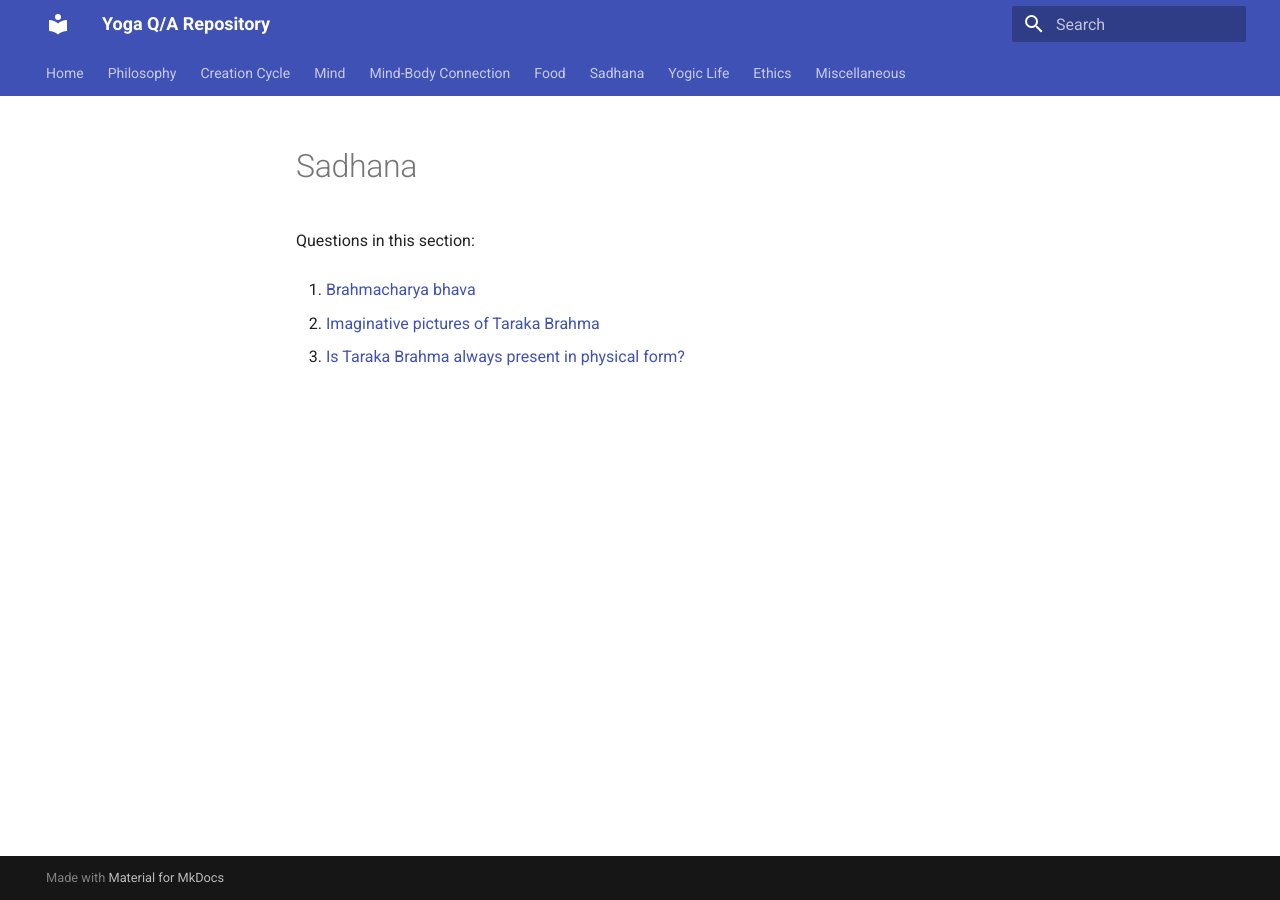
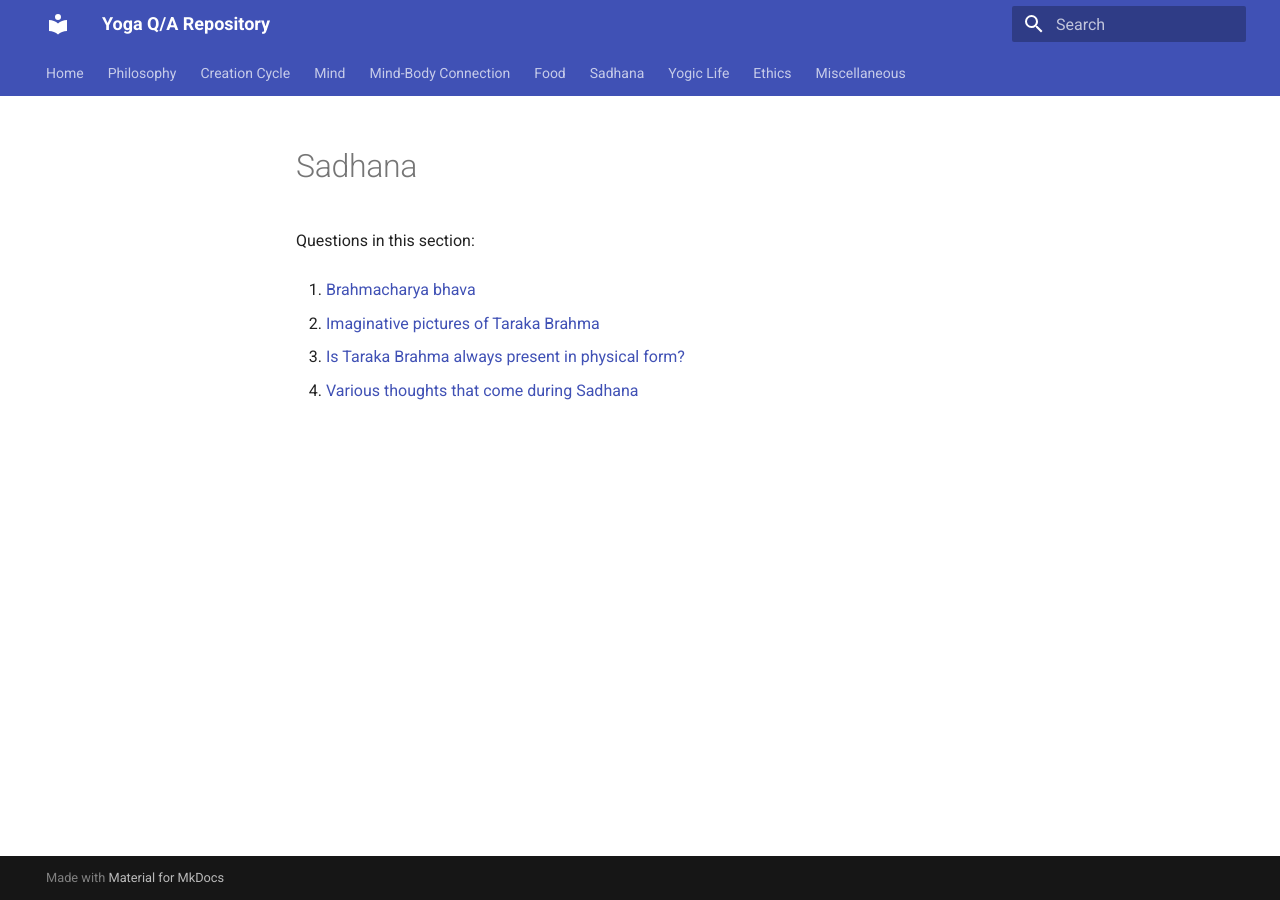
Before and after one commit to yogiclife/yoga-qa, an MkDocs documentation site: the page built from docs/sadhana/README.md, in a window 1280 px wide. Built offline with MkDocs 1.6.1 and Material for MkDocs 9.7.7, drawn with Linux system fonts in a browser that asks for light colours.

Commit message:
Update topic indices [skip ci]

```diff
--- a/docs/sadhana/README.md
+++ b/docs/sadhana/README.md
@@ -7,3 +7,5 @@ Questions in this section:
 2. [Imaginative pictures of Taraka Brahma](imaginative-pictures-of-taraka-brahma-20260629-075022.md)
 
 3. [Is Taraka Brahma always present in physical form?](is-taraka-brahma-always-present-in-physical-form-20260629-074841.md)
+
+4. [Various thoughts that come during Sadhana](various-thoughts-that-come-during-sadhana-20260629-083034.md)
```
